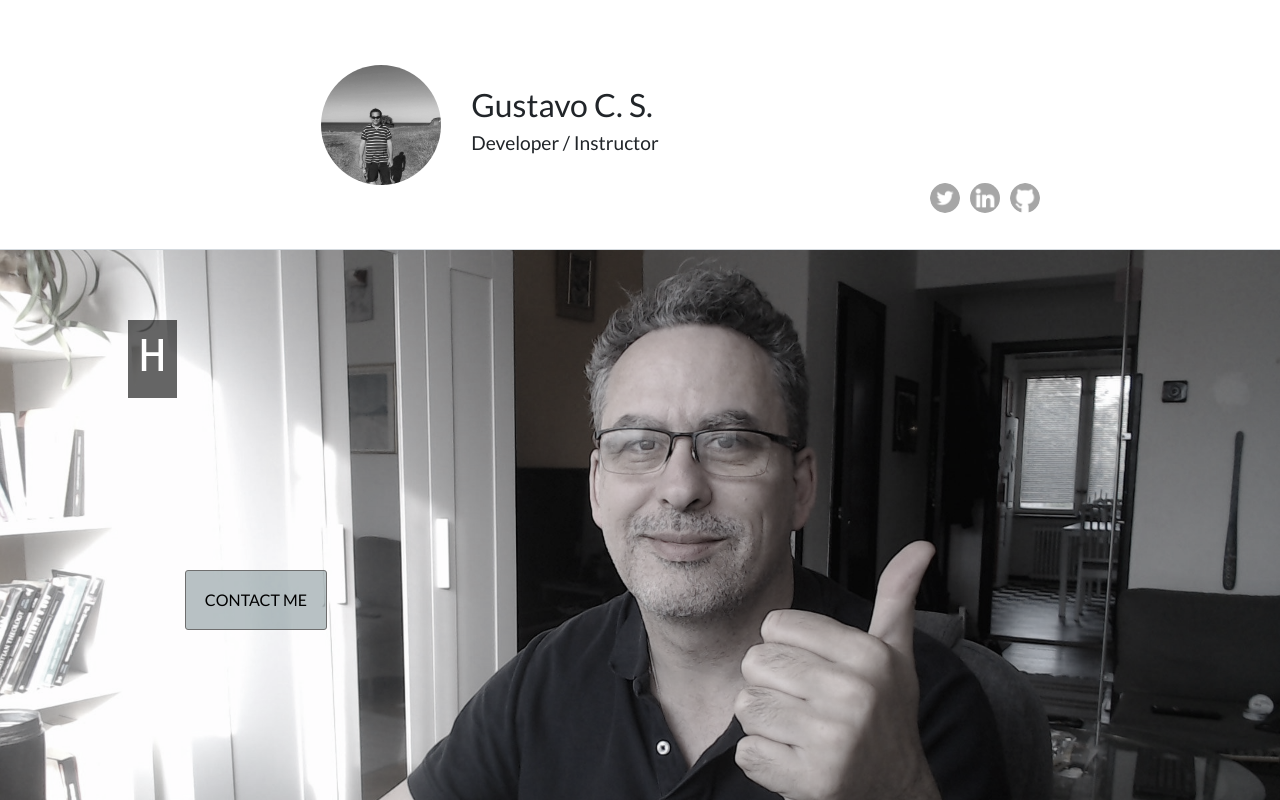
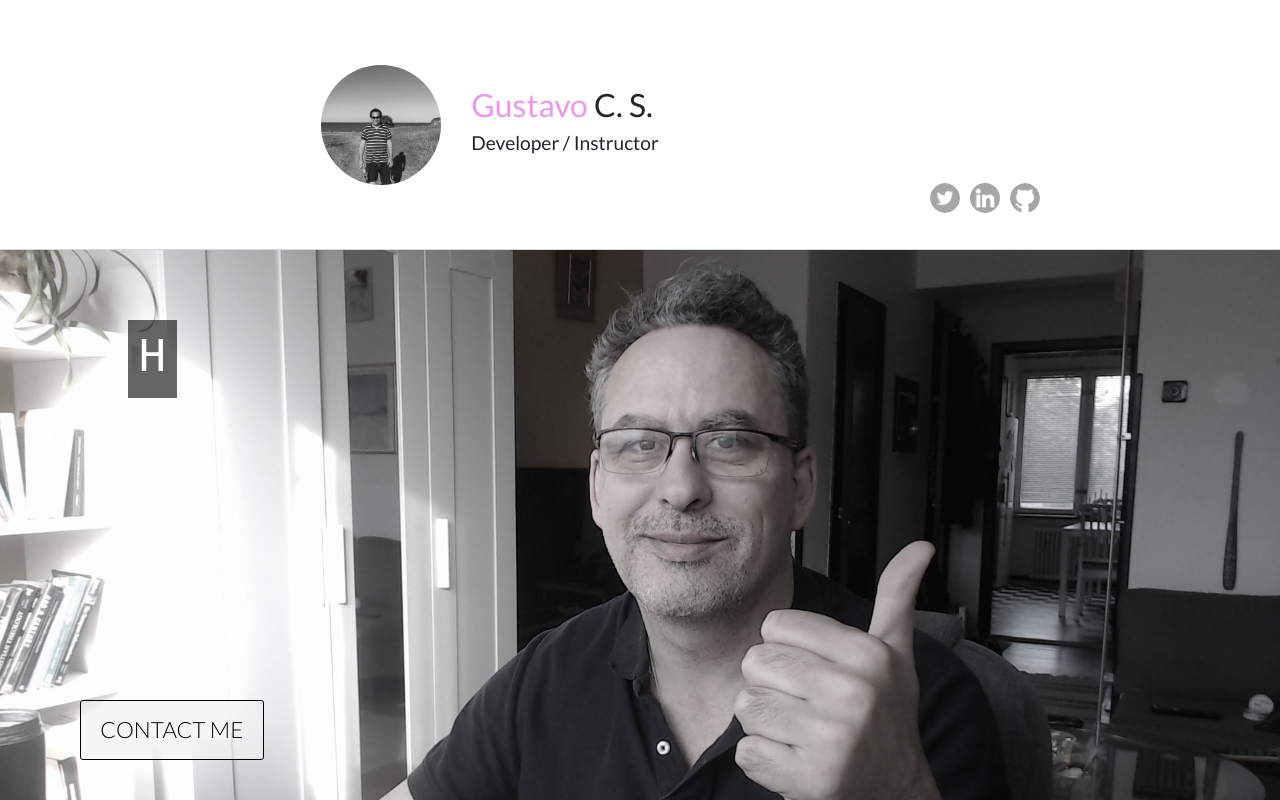
Before and after one commit to Gustaf26/portfolio-2024, a React (Vite) app: page / in a window 1280 px wide. Shown: the top 800 px of the page. Built offline with nearby package versions, Linux system fonts and the light colour scheme; some icons are missing.

Commit message:
(Feature > Contact): Setting contact button fixed on bottom of page

```diff
--- a/src/App.jsx
+++ b/src/App.jsx
@@ -42,7 +42,7 @@ const App = () => {
 
 
   return (
-    <>
+    <div>
       <StyleContext.Provider value={{ shadowSection, setShadowSection }}>
         <Header />
         <Contact />
@@ -52,10 +52,15 @@ const App = () => {
               return item
             })}
           </div >
+          <button id="contact-me-button">
+            <a href="mailto: gcs26@yahoo.com" target="">
+              CONTACT ME</a>
+          </button>
         </div>
+
         < Footer />
       </StyleContext.Provider>
-    </>
+    </div>
   )
 }
 
--- a/src/assets/style.css
+++ b/src/assets/style.css
@@ -69,11 +69,23 @@ header .profile-container {
     justify-content: center;
     align-items: center;
 
+    @media screen and (max-width:600px) {
+        width: 80%;
+    }
+
     & h1,
     h2 {
         text-align: left;
         margin-left: 30px;
         width: 100%;
+    }
+
+    & h1 {
+        & span {
+            color: rgb(236, 151, 236);
+            font-weight: bolder;
+        }
+
     }
 
     & .profile-image {
@@ -82,6 +94,10 @@ header .profile-container {
         border-radius: 50%;
         object-fit: cover;
         filter: grayscale(100%);
+
+        @media screen and (max-width:600px) {
+            display: none;
+        }
 
         &:hover {
             transform: scale(1.1);
@@ -158,24 +174,30 @@ header ul img {
             flex-direction: column;
             align-items: center;
 
-            & button {
-                height: 60px;
-                width: fit-content;
-                background-color: rgba(78, 102, 109, 0.4);
-                border: 1px solid rgb(110, 110, 110);
-                border-radius: 3px;
-
-                & a {
-                    background-color: transparent;
-                    color: black;
-                }
-
-            }
         }
     }
 
+    /* background-image: url('./images/my-profile.jpg'); */
+}
 
-    /* background-image: url('./images/my-profile.jpg'); */
+#contact-me-button {
+    position: fixed;
+    bottom: 40px;
+    left: 40px;
+    height: 60px;
+    margin-left: 40px;
+    width: fit-content;
+    background-color: rgba(240, 241, 241, 0.7);
+    border: 1px solid black;
+    border-radius: 3px;
+
+    & a {
+        background-color: transparent;
+        color: black;
+        font-weight: 100;
+        font-size: 1.4em;
+    }
+
 }
 
 /* header #contact a {
@@ -300,6 +322,7 @@ img {
     padding-top: 20px;
     padding-bottom: 20px;
     max-width: 100vw;
+    height: 100vh;
 }
 
 .main-container.sections-wrapper div.row div:nth-child(1),
--- a/src/components/Header.tsx
+++ b/src/components/Header.tsx
@@ -11,7 +11,8 @@ function Header() {
             <div className="profile-container">
                 <img className="profile-image" src={profPic} alt="profile image" />
                 <div className="profile-content">
-                    <h1 className="name">Gustavo C. S.</h1>
+                    <h1 className="name">
+                        <span>Gustavo </span>C. S.</h1>
                     <h2 className="desc">Developer /  Instructor</h2>
 
                 </div>
--- a/src/sections/Contact.jsx
+++ b/src/sections/Contact.jsx
@@ -41,11 +41,6 @@ export default function Contact() {
             <h3>{msg}</h3>
             <img alt='profile' src={myProfile} />
             <div id="contact">
-
-                <button>
-                    <a href="mailto: gcs26@yahoo.com" target="">
-                        CONTACT ME</a>
-                </button>
             </div>
         </div>
     </div>)
```
